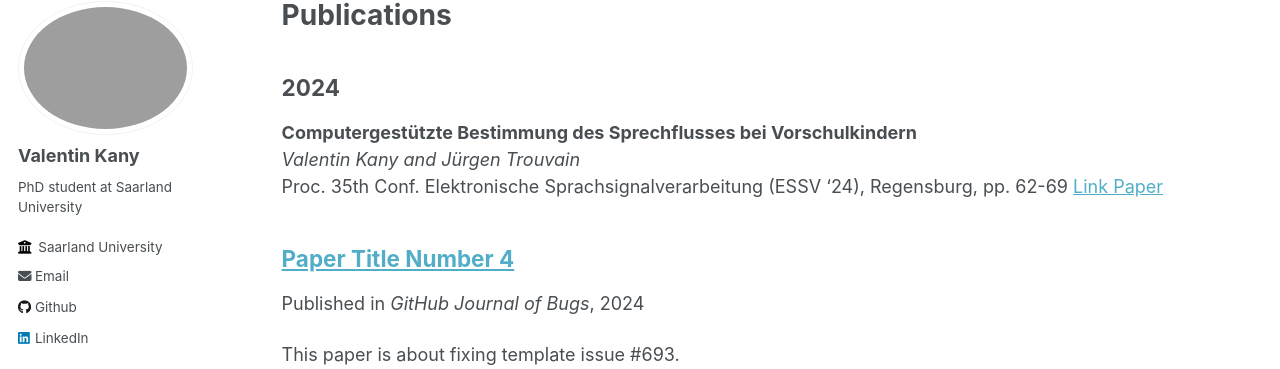
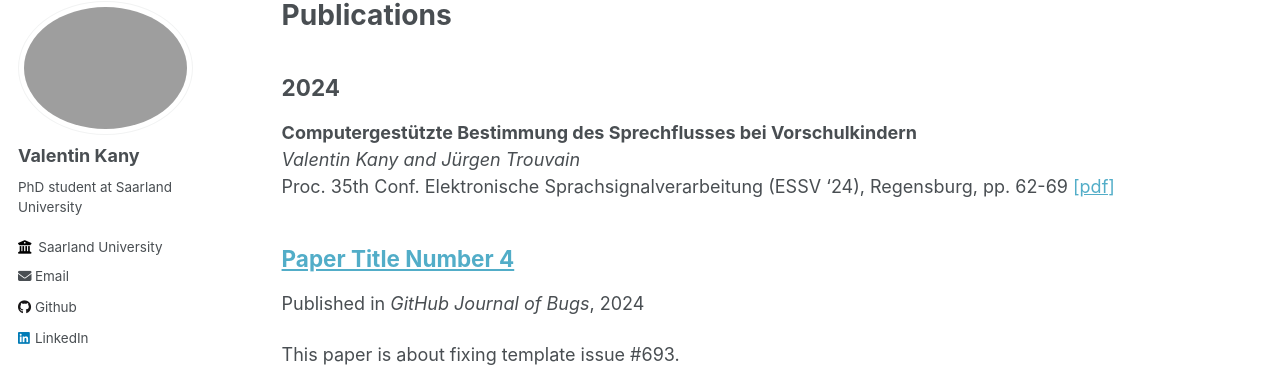
Before and after one commit to Valentin-Kany/Valentin-Kany.github.io, a Jekyll site: the page built from _pages/publications.md, in a window 1280 px wide and 900 px high. Shown: the part 85-454 px from the top of the window. Built offline with Jekyll 4.4.1, drawn with Linux system fonts in a browser that asks for light colours.

Commit message:
Update publications.md

```diff
--- a/_pages/publications.md
+++ b/_pages/publications.md
@@ -10,7 +10,7 @@ author_profile: true
 **Computergestützte Bestimmung des Sprechflusses bei Vorschulkindern**<br>
 *Valentin Kany and Jürgen Trouvain*<br>
 Proc. 35th Conf. Elektronische Sprachsignalverarbeitung (ESSV '24), Regensburg, pp. 62-69
-[Link Paper](https://www.coli.uni-saarland.de/~trouvain/docs/Kany_Trouvain_2024.pdf)<br>
+[[pdf]](https://www.coli.uni-saarland.de/~trouvain/docs/Kany_Trouvain_2024.pdf)<br>
 
 
 {% if author.googlescholar %}
```
